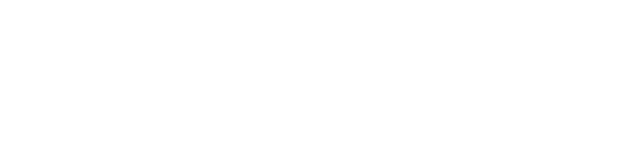
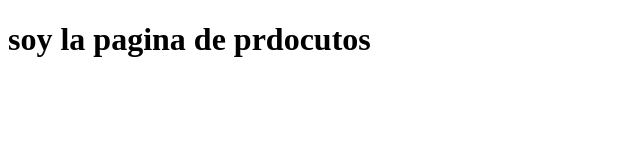
Before and after one commit to federicojmc/prueba, a plain HTML site: page productos.html in a window 1280 px wide. Shown: the whole page, without its empty margins (0-640 px from the left). Drawn offline with Linux system fonts and the light colour scheme.

Commit message:
agregue la pagina productos

```diff
--- a/productos.html
+++ b/productos.html
@@ -8,7 +8,7 @@
 </head>
 <body>
 
-<h1></h1>
+<h1>soy la pagina de prdocutos</h1>
 
 
 </body>
```
